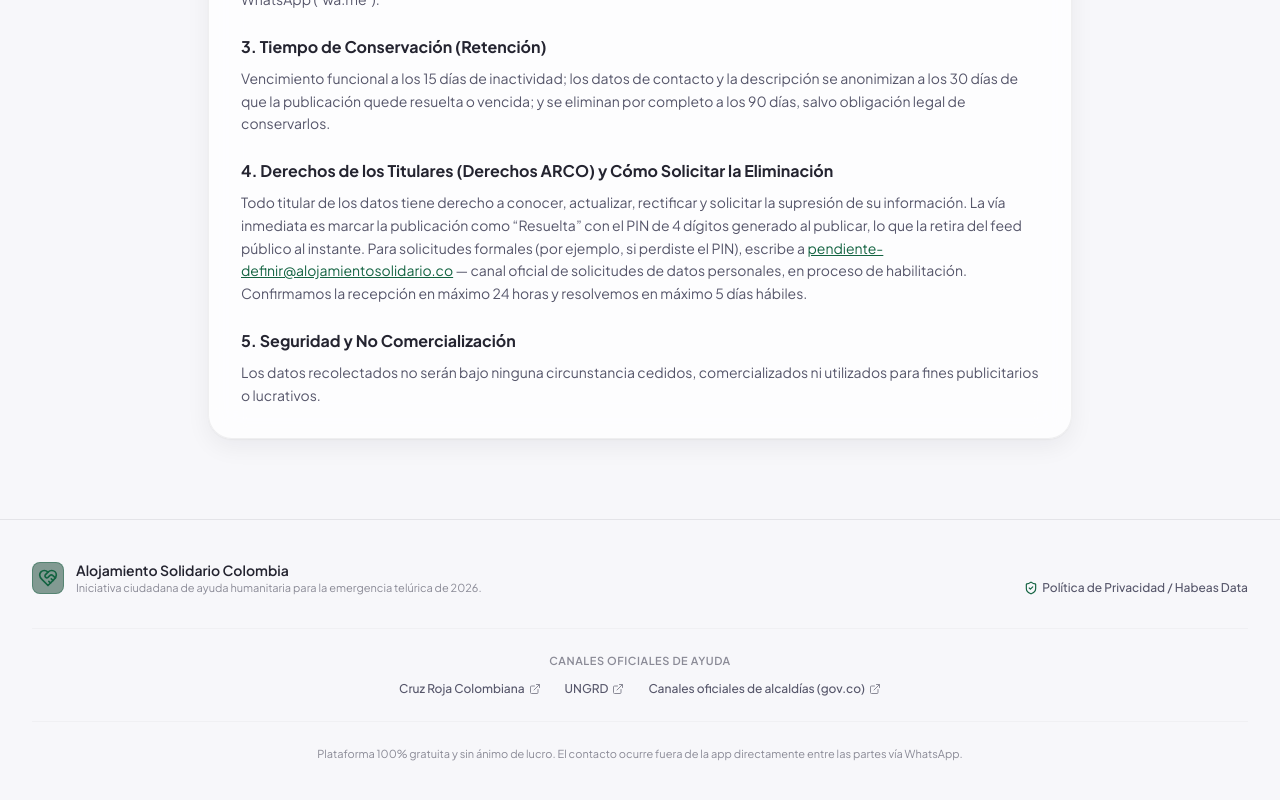
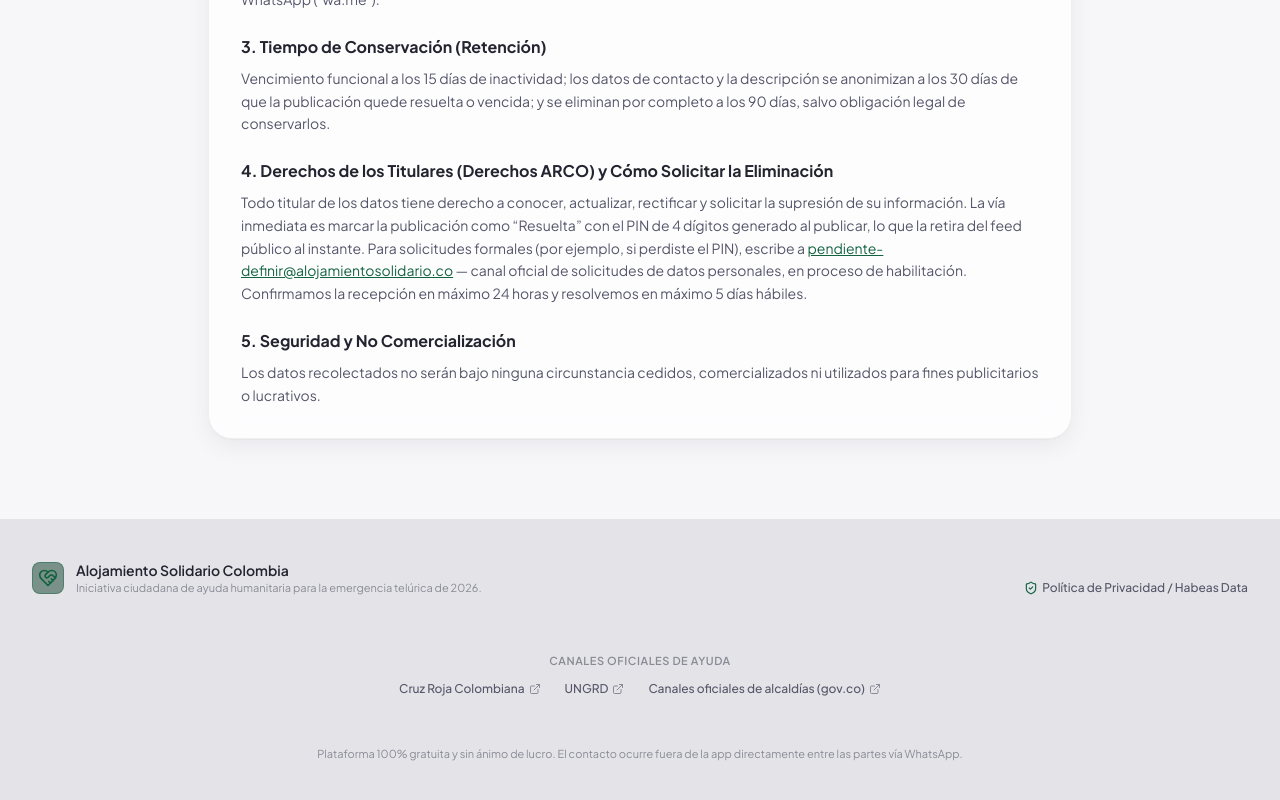
Before and after one commit to andresinho77/website-proyecto-colombia, a Next.js app: page /terminos-y-privacidad in a window 1280 px wide. Shown: the part 631-1431 px from the top of the page. Built offline with nearby package versions, Linux system fonts and the light colour scheme.

Commit message:
fix: distinct footer shade with invisible section dividers, fix white-on-light-gray hover contrast

```diff
--- a/app/globals.css
+++ b/app/globals.css
@@ -73,6 +73,21 @@
   --color-whatsapp-600: 29 168 81;
   --color-whatsapp-700: 21 140 66;
 
+  /* US-1.7: Footer used bg-slate-950, identical to the page background
+     (--color-slate-950 above) — in light mode both round to a near-white
+     247/247/250, so the footer visually disappeared into the page instead
+     of standing out as a distinct section. Dedicated token so only the
+     light value changes; the dark value below matches slate-950 exactly,
+     keeping dark mode's look unchanged (it already had enough contrast via
+     the border-t divider). */
+  --color-footer-bg: 228 228 232;
+  /* Internal section dividers (between the brand row, official channels,
+     and tagline) — invisible in both themes by matching --color-footer-bg
+     exactly (zero layout shift, the 1px border is still there, just blends
+     in). Requested for light mode first, then extended to dark the same
+     session. */
+  --color-footer-divider: 228 228 232;
+
   --glass-card-bg: 255 255 255 / 0.72;
   --glass-nav-bg: 255 255 255 / 0.8;
   --glass-border: 20 20 26 / 0.06;
@@ -95,6 +110,15 @@
     --color-slate-800: 42 42 54;
     --color-slate-900: 27 27 36;
     --color-slate-950: 17 17 23;
+
+    /* Unchanged from the page background in dark mode (see US-1.7 note on
+       the light value above) — dark mode's footer already reads distinctly
+       via the border-t divider. */
+    --color-footer-bg: 17 17 23;
+    /* Same treatment as light mode: invisible internal section dividers,
+       matching --color-footer-bg exactly (2026-08-21, extended to dark on
+       request). */
+    --color-footer-divider: 17 17 23;
 
     /* rose/emerald/amber/accent are fixed brand accents (badges, buttons)
        already tuned to sit on any surface — e.g. bg-rose-700 + text-white,
--- a/components/Footer.tsx
+++ b/components/Footer.tsx
@@ -12,7 +12,7 @@ const OFFICIAL_CHANNELS = [
 
 export const Footer: React.FC = () => {
   return (
-    <footer className="border-t border-slate-800 bg-slate-950 py-10 text-slate-400 text-xs">
+    <footer className="border-t border-slate-800 bg-footer py-10 text-slate-400 text-xs">
       <div className="max-w-7xl mx-auto px-4 sm:px-6 lg:px-8">
         <div className="flex flex-col md:flex-row items-end justify-between gap-6">
 
@@ -49,7 +49,7 @@ export const Footer: React.FC = () => {
           </div>
         </div>
 
-        <div className="mt-8 pt-6 border-t border-slate-900">
+        <div className="mt-8 pt-6 border-t border-footer-divider">
           <span className="block text-center text-slate-500 text-[11px] font-semibold uppercase tracking-wider mb-3">
             Canales oficiales de ayuda
           </span>
@@ -70,7 +70,7 @@ export const Footer: React.FC = () => {
           </div>
         </div>
 
-        <div className="mt-6 pt-6 border-t border-slate-900 text-center text-slate-500 text-[11px] font-light">
+        <div className="mt-6 pt-6 border-t border-footer-divider text-center text-slate-500 text-[11px] font-light">
           Plataforma 100% gratuita y sin ánimo de lucro. El contacto ocurre fuera de la app directamente entre las partes vía WhatsApp.
         </div>
       </div>
--- a/components/IntentNavBar.tsx
+++ b/components/IntentNavBar.tsx
@@ -109,7 +109,12 @@ export const IntentNavBar: React.FC<IntentNavBarProps> = ({
               className={`touch-target inline-flex items-center justify-center px-3.5 py-2 rounded-full text-xs sm:text-sm font-semibold whitespace-nowrap transition-colors ${
                 tab.active
                   ? `${tab.activeBg} shadow-sm`
-                  : 'text-slate-300 hover:text-white hover:bg-slate-800'
+                  // text-slate-50 (not literal white) — theme-aware: near-
+                  // black in light mode, near-white in dark, so it always
+                  // contrasts against hover:bg-slate-800 in both themes.
+                  // Literal white-on-light-gray was nearly unreadable in
+                  // light mode (2026-08-21).
+                  : 'text-slate-300 hover:text-slate-50 hover:bg-slate-800'
               }`}
             >
               {tab.label}
--- a/components/ListingGrid.tsx
+++ b/components/ListingGrid.tsx
@@ -100,7 +100,7 @@ export const ListingGrid: React.FC<ListingGridProps> = ({
             type="button"
             onClick={onLoadMore}
             disabled={isLoadingMore}
-            className="touch-target px-8 py-3.5 rounded-2xl bg-slate-900 hover:bg-slate-800 border border-slate-700 hover:border-slate-600 text-slate-200 hover:text-white font-semibold text-sm shadow-lg flex items-center gap-2 transition-all disabled:opacity-50"
+            className="touch-target px-8 py-3.5 rounded-2xl bg-slate-900 hover:bg-slate-800 border border-slate-700 hover:border-slate-600 text-slate-200 hover:text-slate-50 font-semibold text-sm shadow-lg flex items-center gap-2 transition-all disabled:opacity-50"
           >
             {isLoadingMore ? (
               <>
--- a/components/LocationCombobox.tsx
+++ b/components/LocationCombobox.tsx
@@ -176,7 +176,7 @@ export const LocationCombobox: React.FC<LocationComboboxProps> = ({
                   className={`px-2.5 py-1 rounded-lg text-xs font-medium transition-all ${
                     isSelected
                       ? 'bg-emerald-600 text-white font-semibold shadow-sm'
-                      : 'bg-slate-900 text-slate-300 hover:bg-slate-800 hover:text-white border border-slate-800'
+                      : 'bg-slate-900 text-slate-300 hover:bg-slate-800 hover:text-slate-50 border border-slate-800'
                   }`}
                 >
                   {loc.name}
@@ -205,7 +205,7 @@ export const LocationCombobox: React.FC<LocationComboboxProps> = ({
                   onClick={() => handleSelect(loc)}
                   className={`w-full text-left px-3 py-2 rounded-xl text-xs sm:text-sm flex items-center justify-between transition-colors ${
                     isHighlighted
-                      ? 'bg-slate-800/90 text-white'
+                      ? 'bg-slate-800/90 text-slate-50'
                       : 'text-slate-200 hover:bg-slate-900'
                   } ${isSelected ? 'border-l-2 border-emerald-500 font-semibold' : ''}`}
                 >
@@ -253,7 +253,7 @@ export const LocationCombobox: React.FC<LocationComboboxProps> = ({
                   onClick={() => handleSelect(loc)}
                   className={`w-full text-left px-3 py-2 rounded-xl text-xs sm:text-sm flex items-center justify-between transition-colors ${
                     isHighlighted
-                      ? 'bg-slate-800/90 text-white'
+                      ? 'bg-slate-800/90 text-slate-50'
                       : 'text-slate-200 hover:bg-slate-900'
                   } ${isSelected ? 'border-l-2 border-emerald-500 font-semibold' : ''}`}
                 >
--- a/tailwind.config.ts
+++ b/tailwind.config.ts
@@ -113,6 +113,12 @@ const config: Config = {
           600: themed('whatsapp-600'),
           700: themed('whatsapp-700'),
         },
+        // US-1.7: distinct Footer background in light mode (see globals.css
+        // for why — bg-slate-950 was indistinguishable from the page bg).
+        footer: {
+          DEFAULT: themed('footer-bg'),
+          divider: themed('footer-divider'),
+        },
       },
     },
   },
```
Also changed, not shown: .wolf/cerebrum.md, 1 other file (tests, documents, lock files or other folders).
